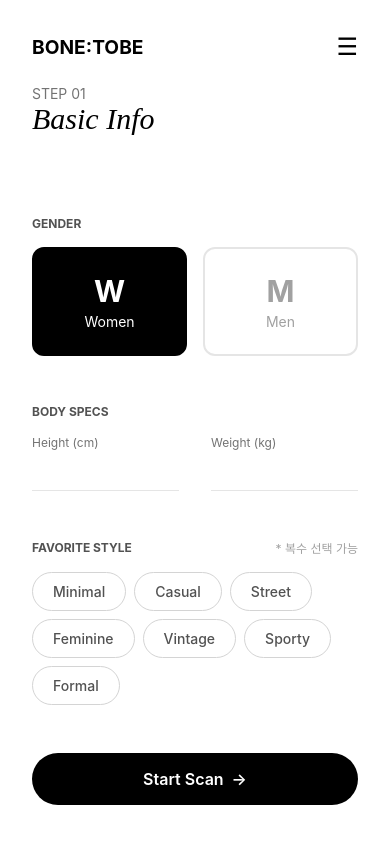
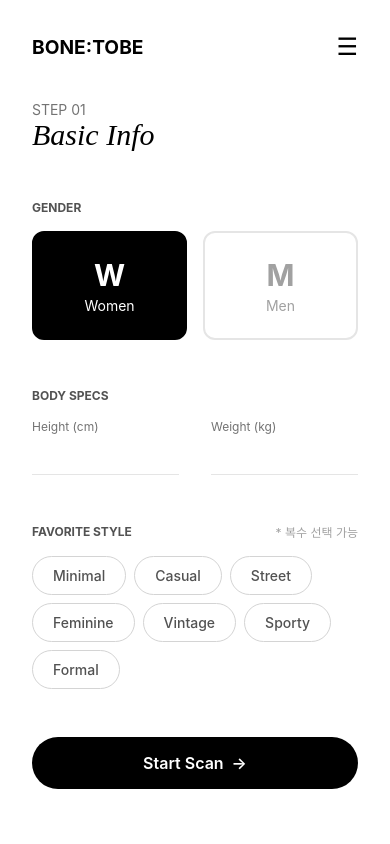
Before and after one commit to kr-Uk/bone-to-be, a React app in the folder frontend/: page /diagnosis/basic-info in a window 390 px wide. Built offline with nearby package versions, Linux system fonts and the light colour scheme; the HTML template or start-up script is replaced by a standard one; a web font is replaced by a local one.

Commit message:
design: 모바일 용 헤더 margin 제거-28

```diff
--- a/frontend/src/pages/diagnosis/components/MobileHeader.tsx
+++ b/frontend/src/pages/diagnosis/components/MobileHeader.tsx
@@ -19,9 +19,7 @@ const MenuButton = styled.button`
   cursor: pointer;
 `;
 
-const ContentWrapper = styled.div`
-  margin-bottom: ${({ theme }) => theme.spacing.xl};
-`;
+const ContentWrapper = styled.div``;
 
 const StepIndicator = styled.p`
   font-size: ${({ theme }) => theme.typography.body.md.regular.fontSize};
```
